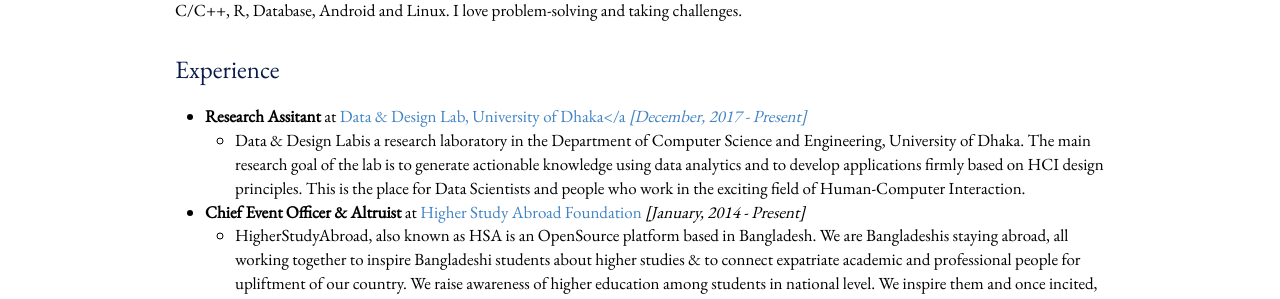
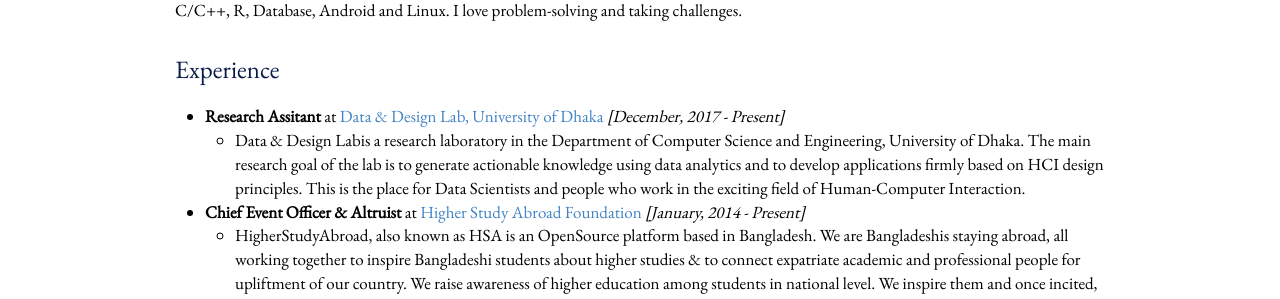
Before and after one commit to abdalimran/abdalimran.github.io, a Jekyll site: the page built from index.md, in a window 1280 px wide. Shown: the part 297-596 px from the top of the page. Built offline with Jekyll 4.4.1, drawn with Linux system fonts in a browser that asks for light colours; some web fonts are replaced.

```diff
--- a/index.md
+++ b/index.md
@@ -6,7 +6,7 @@ permalink: /
 Hello World!! This is Abdullah Al Imran. I am a passionate programmer, data science and machine learning enthusiast with great algorithmic and analytical skills. I have the true passion for research, development, learning, teaching and sharing knowledge. I am skilled in Python, Java SE, C/C++, R, Database, Android and Linux. I love problem-solving and taking challenges.
 
 # Experience
-* **Research Assitant** at <a href="https://www.dndlab.org" target="_blank">Data & Design Lab, University of Dhaka</a _[December, 2017 - Present]_
+* **Research Assitant** at <a href="https://www.dndlab.org" target="_blank">Data & Design Lab, University of Dhaka</a> _[December, 2017 - Present]_
     * Data & Design Labis a research laboratory in the Department of Computer Science and Engineering, University of Dhaka. The main research goal of the lab is to generate actionable knowledge using data analytics and to develop applications firmly based on HCI design principles. This is the place for Data Scientists and people who work in the exciting field of Human-Computer Interaction.
 * **Chief Event Officer & Altruist** at <a href="https://www.higherstudyabroad.com/" target="_blank">Higher Study Abroad Foundation</a> _[January, 2014 - Present]_
     * HigherStudyAbroad, also known as HSA is an OpenSource platform based in Bangladesh. We are Bangladeshis staying abroad, all working together to inspire Bangladeshi students about higher studies & to connect expatriate academic and professional people for upliftment of our country.
```
